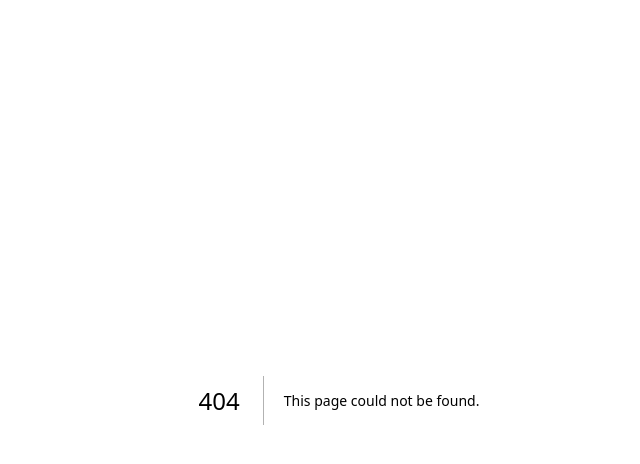
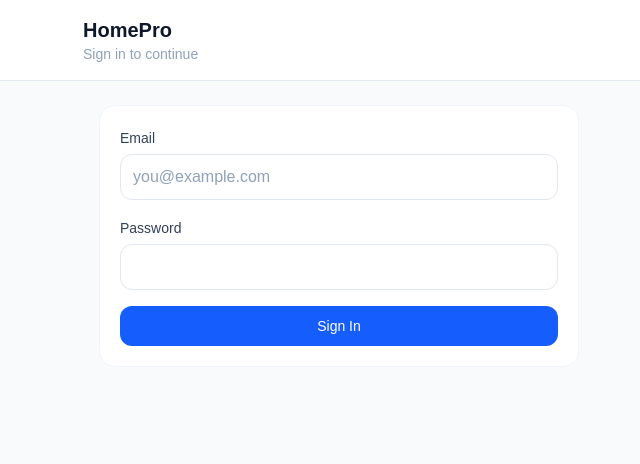
Before and after one commit to aidenlee-10/homepro, a Next.js app: page /login in a window 1280 px wide. Before the commit this address had no page. Shown: the top 464 px of the page, without its empty margins (301-941 px from the left). Built offline with nearby package versions, Linux system fonts and the light colour scheme; no server answers.

Commit message:
add login screen and auth protection

```diff
--- a/app/calendar/page.tsx
+++ b/app/calendar/page.tsx
@@ -1,9 +1,11 @@
 import { CalendarClient } from './calendar-client'
-import { supabase, Job } from '@/lib/supabase'
+import { createClient } from '@/lib/supabase/server'
+import { Job } from '@/lib/supabase'
 
 const NEW_YORK_TIME_ZONE = 'America/New_York'
 
 async function getAllJobs(): Promise<Job[]> {
+  const supabase = await createClient()
   const { data, error } = await supabase.from('jobs').select('*').order('date', { ascending: true }).order('time', { ascending: true })
 
   if (error) {
--- a/app/dashboard-client.tsx
+++ b/app/dashboard-client.tsx
@@ -1,8 +1,12 @@
 'use client'
 
 import { useMemo, useState } from 'react'
+import { useRouter } from 'next/navigation'
 import Link from 'next/link'
-import { supabase, Job } from '@/lib/supabase'
+import { createClient } from '@/lib/supabase/client'
+import { Job } from '@/lib/supabase'
+
+const supabase = createClient()
 
 const statusConfig = {
   scheduled: { label: 'Scheduled', bg: 'bg-slate-100', text: 'text-slate-600', dot: 'bg-slate-400' },
@@ -24,6 +28,7 @@ type DashboardClientProps = {
 }
 
 export function DashboardClient({ initialJobs, todayLabel }: DashboardClientProps) {
+  const router = useRouter()
   const [jobs, setJobs] = useState<Job[]>(initialJobs)
   const [busyId, setBusyId] = useState<string | null>(null)
 
@@ -49,6 +54,12 @@ export function DashboardClient({ initialJobs, todayLabel }: DashboardClientProp
     }
   }
 
+  async function signOut() {
+    await supabase.auth.signOut()
+    router.push('/login')
+    router.refresh()
+  }
+
   return (
     <div className="min-h-screen bg-slate-50">
       <header className="bg-white border-b border-slate-200 px-4 py-4 sticky top-0 z-10">
@@ -70,6 +81,13 @@ export function DashboardClient({ initialJobs, todayLabel }: DashboardClientProp
             >
               + Add Job
             </Link>
+            <button
+              type="button"
+              onClick={signOut}
+              className="text-xs font-medium px-3 py-2 rounded-lg border border-slate-200 text-slate-700 hover:bg-slate-50 transition-colors"
+            >
+              Sign Out
+            </button>
             <div className="w-9 h-9 rounded-full bg-blue-600 flex items-center justify-center text-white text-sm font-semibold">
               JP
             </div>
--- /dev/null
+++ b/app/login/page.tsx
@@ -0,0 +1,89 @@
+'use client'
+
+import { FormEvent, useState } from 'react'
+import { useRouter } from 'next/navigation'
+import { createClient } from '@/lib/supabase/client'
+
+const supabase = createClient()
+
+export default function LoginPage() {
+  const router = useRouter()
+  const [email, setEmail] = useState('')
+  const [password, setPassword] = useState('')
+  const [errorMessage, setErrorMessage] = useState('')
+  const [isSubmitting, setIsSubmitting] = useState(false)
+
+  async function handleSubmit(event: FormEvent<HTMLFormElement>) {
+    event.preventDefault()
+    setErrorMessage('')
+    setIsSubmitting(true)
+
+    const { error } = await supabase.auth.signInWithPassword({
+      email: email.trim(),
+      password,
+    })
+
+    if (error) {
+      setErrorMessage(error.message)
+      setIsSubmitting(false)
+      return
+    }
+
+    router.push('/')
+    router.refresh()
+  }
+
+  return (
+    <div className="min-h-screen bg-slate-50">
+      <header className="bg-white border-b border-slate-200 px-4 py-4 sticky top-0 z-10">
+        <div className="max-w-lg mx-auto">
+          <h1 className="text-xl font-bold text-slate-900">HomePro</h1>
+          <p className="text-sm text-slate-400">Sign in to continue</p>
+        </div>
+      </header>
+
+      <main className="max-w-lg mx-auto px-4 py-6">
+        <form onSubmit={handleSubmit} className="bg-white rounded-2xl border border-slate-100 p-5 space-y-4">
+          <div>
+            <label htmlFor="email" className="text-sm font-medium text-slate-700">
+              Email
+            </label>
+            <input
+              id="email"
+              type="email"
+              value={email}
+              onChange={event => setEmail(event.target.value)}
+              required
+              className="mt-1 w-full rounded-xl border border-slate-200 px-3 py-2.5 text-slate-900 placeholder:text-slate-400 focus:outline-none focus:ring-2 focus:ring-blue-500"
+              placeholder="you@example.com"
+            />
+          </div>
+
+          <div>
+            <label htmlFor="password" className="text-sm font-medium text-slate-700">
+              Password
+            </label>
+            <input
+              id="password"
+              type="password"
+              value={password}
+              onChange={event => setPassword(event.target.value)}
+              required
+              className="mt-1 w-full rounded-xl border border-slate-200 px-3 py-2.5 text-slate-900 placeholder:text-slate-400 focus:outline-none focus:ring-2 focus:ring-blue-500"
+            />
+          </div>
+
+          {errorMessage ? <p className="text-sm text-red-600">{errorMessage}</p> : null}
+
+          <button
+            type="submit"
+            disabled={isSubmitting}
+            className="w-full text-sm font-medium px-4 py-2.5 rounded-xl bg-blue-600 text-white hover:bg-blue-700 disabled:opacity-50 disabled:pointer-events-none transition-colors"
+          >
+            {isSubmitting ? 'Signing in…' : 'Sign In'}
+          </button>
+        </form>
+      </main>
+    </div>
+  )
+}
--- a/app/new-job/page.tsx
+++ b/app/new-job/page.tsx
@@ -2,7 +2,9 @@
 
 import { FormEvent, Suspense, useState } from 'react'
 import { useRouter, useSearchParams } from 'next/navigation'
-import { supabase } from '@/lib/supabase'
+import { createClient } from '@/lib/supabase/client'
+
+const supabase = createClient()
 
 const monthOptions = [
   { value: '01', label: 'January' },
--- a/app/page.tsx
+++ b/app/page.tsx
@@ -1,9 +1,11 @@
-import { supabase, Job } from '@/lib/supabase'
+import { createClient } from '@/lib/supabase/server'
+import { Job } from '@/lib/supabase'
 import { DashboardClient } from './dashboard-client'
 
 const NEW_YORK_TIME_ZONE = 'America/New_York'
 
 async function getTodaysJobs(): Promise<Job[]> {
+  const supabase = await createClient()
   const today = new Date().toLocaleDateString('en-CA', { timeZone: NEW_YORK_TIME_ZONE })
   const { data, error } = await supabase
     .from('jobs')
--- a/lib/supabase.ts
+++ b/lib/supabase.ts
@@ -1,9 +1,5 @@
-import { createClient } from '@supabase/supabase-js'
-
-const supabaseUrl = process.env.NEXT_PUBLIC_SUPABASE_URL!
-const supabaseAnonKey = process.env.NEXT_PUBLIC_SUPABASE_ANON_KEY!
-
-export const supabase = createClient(supabaseUrl, supabaseAnonKey)
+export const supabaseUrl = process.env.NEXT_PUBLIC_SUPABASE_URL!
+export const supabaseAnonKey = process.env.NEXT_PUBLIC_SUPABASE_ANON_KEY!
 
 export type Job = {
   id: string
--- /dev/null
+++ b/lib/supabase/client.ts
@@ -0,0 +1,8 @@
+'use client'
+
+import { createBrowserClient } from '@supabase/ssr'
+import { supabaseAnonKey, supabaseUrl } from '../supabase'
+
+export function createClient() {
+  return createBrowserClient(supabaseUrl, supabaseAnonKey)
+}
--- /dev/null
+++ b/lib/supabase/server.ts
@@ -0,0 +1,22 @@
+import { createServerClient } from '@supabase/ssr'
+import { cookies } from 'next/headers'
+import { supabaseAnonKey, supabaseUrl } from '../supabase'
+
+export async function createClient() {
+  const cookieStore = await cookies()
+
+  return createServerClient(supabaseUrl, supabaseAnonKey, {
+    cookies: {
+      getAll() {
+        return cookieStore.getAll()
+      },
+      setAll(cookiesToSet) {
+        try {
+          cookiesToSet.forEach(({ name, value, options }) => cookieStore.set(name, value, options))
+        } catch {
+          // setAll can be called from a Server Component.
+        }
+      },
+    },
+  })
+}
--- /dev/null
+++ b/middleware.ts
@@ -0,0 +1,48 @@
+import { createServerClient } from '@supabase/ssr'
+import { NextResponse, type NextRequest } from 'next/server'
+import { supabaseAnonKey, supabaseUrl } from '@/lib/supabase'
+
+export async function middleware(request: NextRequest) {
+  let response = NextResponse.next({
+    request,
+  })
+
+  const supabase = createServerClient(supabaseUrl, supabaseAnonKey, {
+    cookies: {
+      getAll() {
+        return request.cookies.getAll()
+      },
+      setAll(cookiesToSet) {
+        cookiesToSet.forEach(({ name, value }) => request.cookies.set(name, value))
+        response = NextResponse.next({
+          request,
+        })
+        cookiesToSet.forEach(({ name, value, options }) => response.cookies.set(name, value, options))
+      },
+    },
+  })
+
+  const {
+    data: { user },
+  } = await supabase.auth.getUser()
+
+  const isLoginRoute = request.nextUrl.pathname === '/login'
+
+  if (!user && !isLoginRoute) {
+    const url = request.nextUrl.clone()
+    url.pathname = '/login'
+    return NextResponse.redirect(url)
+  }
+
+  if (user && isLoginRoute) {
+    const url = request.nextUrl.clone()
+    url.pathname = '/'
+    return NextResponse.redirect(url)
+  }
+
+  return response
+}
+
+export const config = {
+  matcher: ['/((?!_next/static|_next/image|favicon.ico|.*\\.(?:svg|png|jpg|jpeg|gif|webp)$).*)'],
+}
--- a/package.json
+++ b/package.json
@@ -9,6 +9,7 @@
     "lint": "eslint"
   },
   "dependencies": {
+    "@supabase/ssr": "^0.10.2",
     "@supabase/supabase-js": "^2.105.1",
     "next": "16.2.4",
     "react": "19.2.4",
```
Also changed, not shown: 1 other file (tests, documents, lock files or other folders).
